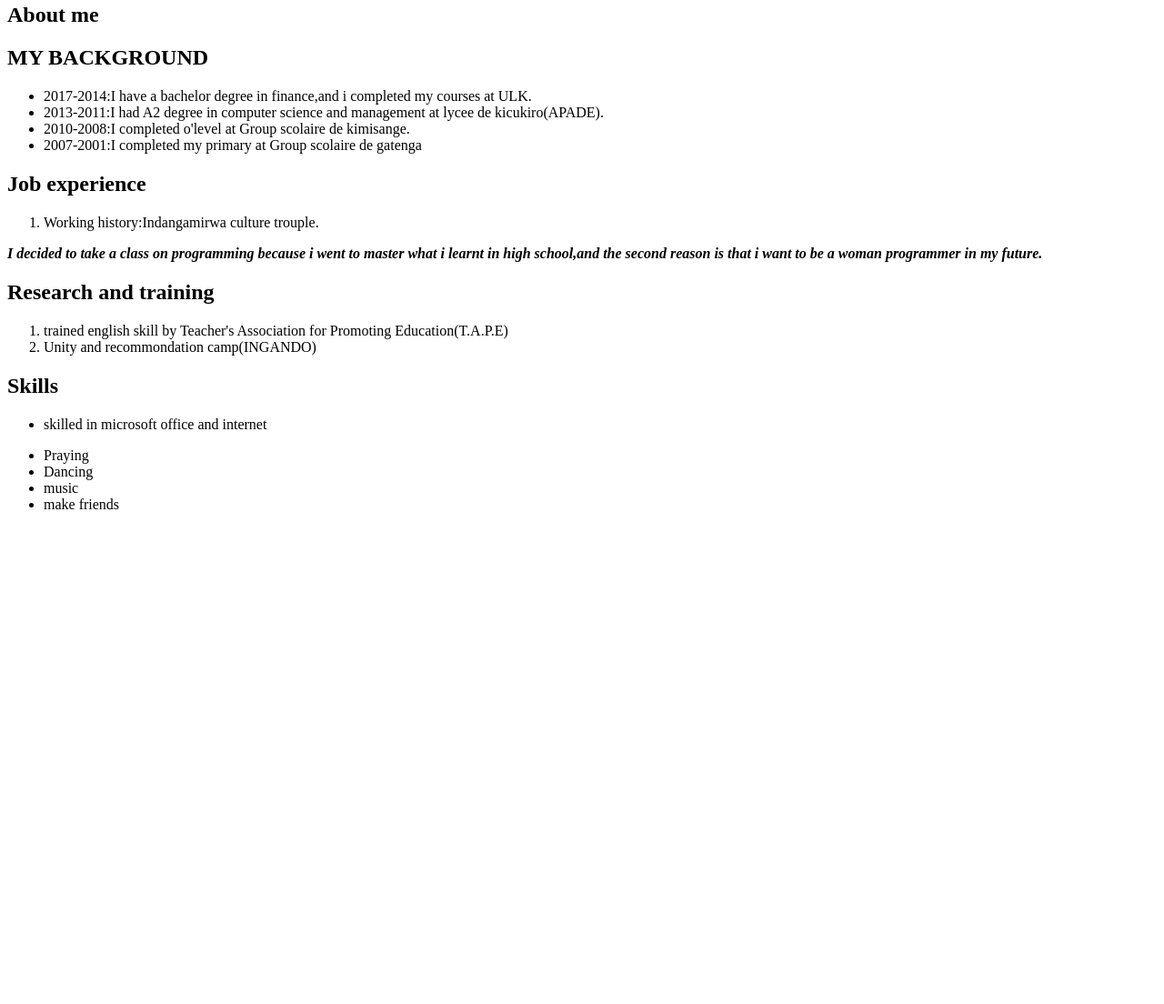
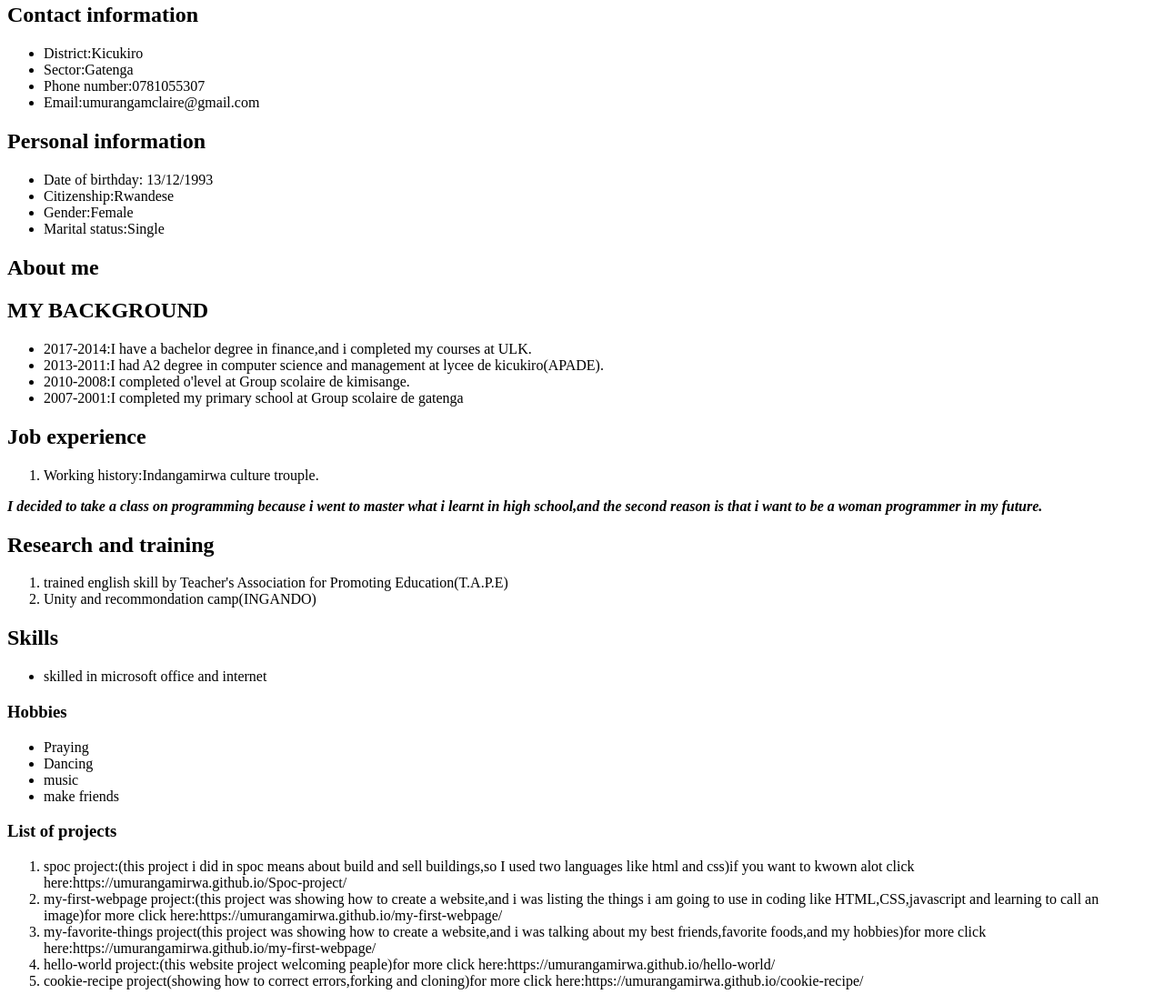
Before and after one commit to umurangamirwa/portfolio, a plain HTML site: page index.html in a window 1280 px wide. Shown: the part 425-1529 px from the top of the page at 91% size. Before the commit the page ends 1005 px from the top, so only its background shows below. Drawn offline with Linux system fonts and the light colour scheme.

Commit message:
add the class address

```diff
--- a/index.html
+++ b/index.html
@@ -4,17 +4,34 @@
             <title>Umurangamirwa Marie claire</title>
             <link rel="stylesheet" href="styles.css">
             <body>
-                <h1>Umurangamirwa Marie claire</h1>
+                <h1><span>Umurangamirwa Marie claire</span></h1>
                 <img src="mimy.jpg">
+                <div class="Address">
+                    <h2>Contact information</h2>
+                <ul>
+                    <li>District:Kicukiro</li>
+                    <li>Sector:Gatenga</li>
+                    <li>Phone number:0781055307</li>
+                    <li>Email:umurangamclaire@gmail.com</li>
+                </ul>
+                <h2>Personal information</h2>
+                <ul>
+                    <li>Date of birthday: 13/12/1993</li>
+                    <li>Citizenship:Rwandese</li>
+                    <li>Gender:Female</li>
+                    <li>Marital status:Single</li>
+                </ul>
+                </div>
+                <h2></h2>
                 <h2>About me</h2>
-                <div class="MY BACKGROUND">
+                <div id="MY BACKGROUND">
                     <h2>MY BACKGROUND</h2>
                 <div id="About my education:">
                 <ul>
                     <li>2017-2014:I have a bachelor degree in finance,and i completed my courses at ULK.</li>
                     <li>2013-2011:I had A2 degree in computer science and management at lycee de kicukiro(APADE).</li>
                     <li>2010-2008:I completed o'level at Group scolaire de kimisange.</li>
-                    <li>2007-2001:I completed my primary at Group scolaire de gatenga</li>
+                    <li>2007-2001:I completed my primary school at Group scolaire de gatenga</li>
 
                 </ul>
                 </div>
@@ -40,6 +57,7 @@
                     </ul>
                 </div>
                 <div id="Hobbies">
+                    <h3>Hobbies</h3>
                     <ul>
                         <li>Praying</li>
                         <li>Dancing</li>
@@ -47,6 +65,16 @@
                         <li>make friends</li>
                     </ul>
                 </div>
+                <div div="projects">
+                    <h3>List of projects</h3>
+                    <ol>
+                        <li>spoc project:(this project i did in spoc means about build and sell buildings,so I used two languages like html and css)if you want to kwown alot click here:https://umurangamirwa.github.io/Spoc-project/</li>
+                        <li>my-first-webpage project:(this project was showing how to create a website,and i was listing the things i am going to use in coding like HTML,CSS,javascript and learning to call an image)for more click here:https://umurangamirwa.github.io/my-first-webpage/</li>
+                        <li>my-favorite-things project(this project was showing how to create a website,and i was talking about my best friends,favorite foods,and my hobbies)for more click here:https://umurangamirwa.github.io/my-first-webpage/</li>
+                        <li>hello-world project:(this website project welcoming peaple)for more click here:https://umurangamirwa.github.io/hello-world/</li>
+                        <li>cookie-recipe project(showing how to correct errors,forking and cloning)for more click here:https://umurangamirwa.github.io/cookie-recipe/</li>
+                    </ol>
+                </div>
                 </div>
             </body>
         </head>
```
